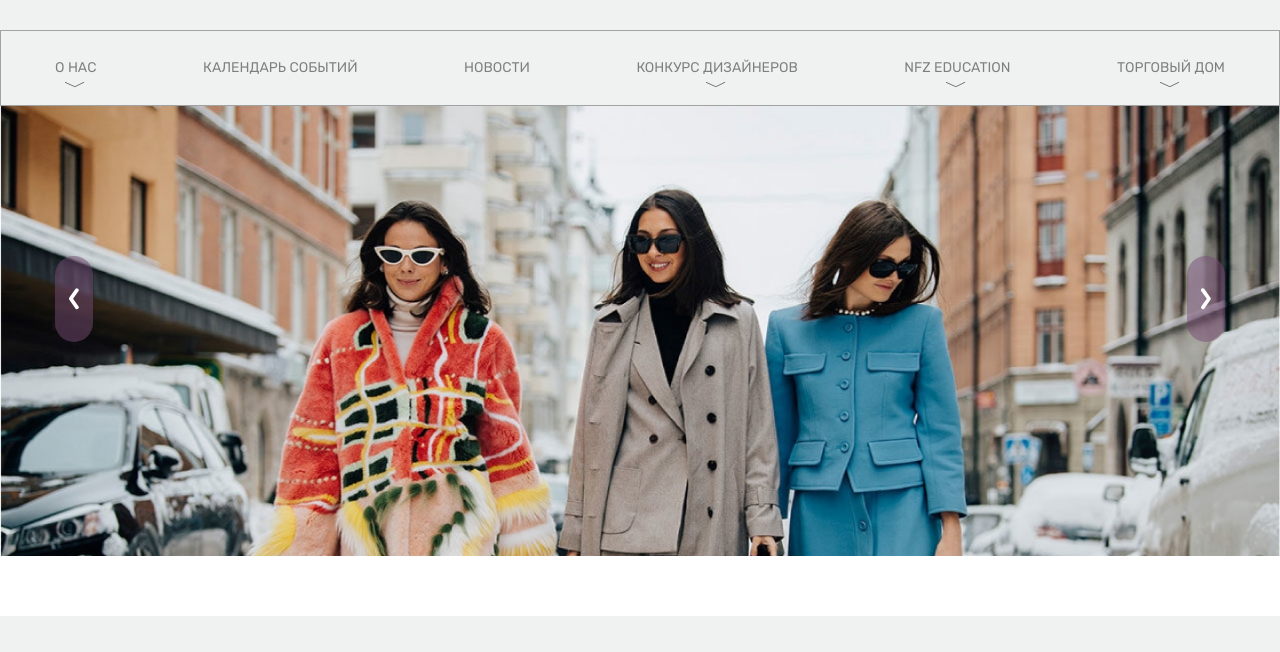
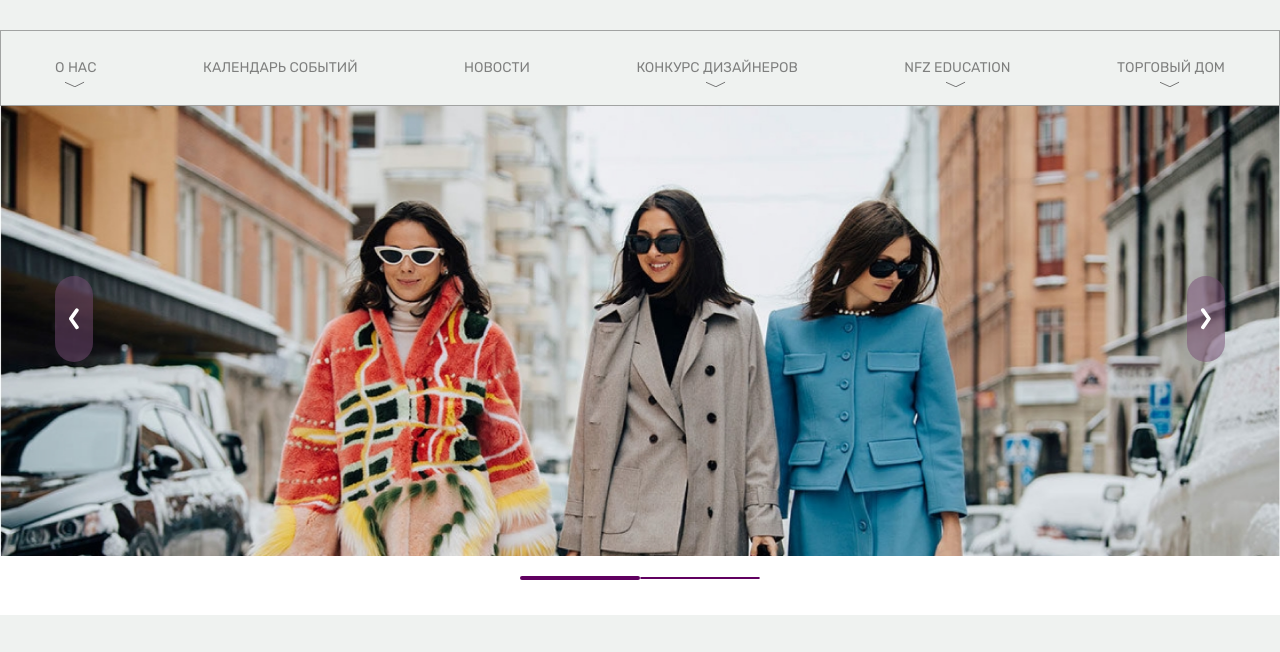
Before and after one commit to Derevyanchenko/nfz, a website: page src/index.html in a window 1280 px wide. Shown: the part 128-780 px from the top of the page. Drawn offline with nearby package versions, Linux system fonts and the light colour scheme.

Commit message:
Закончил баннер

```diff
--- a/src/js/main.js
+++ b/src/js/main.js
@@ -11,7 +11,7 @@ $(document).ready(function() {
   // banner slider
 
   $('.banner__slider').slick({
-      dots: false,
+      dots: true,
       arrows: true,
       infinite: true,
       slidesToShow: 1,
@@ -30,7 +30,7 @@ $(document).ready(function() {
             slidesToScroll: 1,
             infinite: true,
             arrows: true,
-            dots: false
+            dots: true
           }
         },
         {
--- a/src/sass/sections/_banner.scss
+++ b/src/sass/sections/_banner.scss
@@ -1,7 +1,7 @@
 // banner
 
 .banner {
-  margin-bottom: 60px;
+  margin-bottom: 35px;
   position: relative;
   &__item {
 	min-height: 450px;
@@ -41,5 +41,26 @@
     right: 0;
   }
   &__dots {
+	  margin-top: 20px;
+	  .slick-dots {
+		  display: flex;
+		  align-items: center;
+		  justify-content: center;
+		  li {
+			button {
+				font-size: 0;
+				background: transparent;
+				border: 1px solid #600060;
+				border-radius: 30px;
+				width: 120px;
+			}
+		  }
+		  li.slick-active {
+			  button {
+				border: 2px solid #600060;
+			  }
+		  }
+	  }
+	// border: 1px solid #600060;
   }
 }
```
Also changed, not shown: src/css/style.css.
